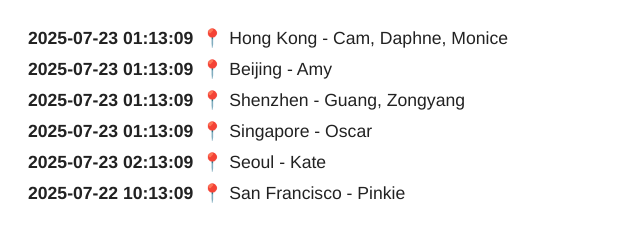
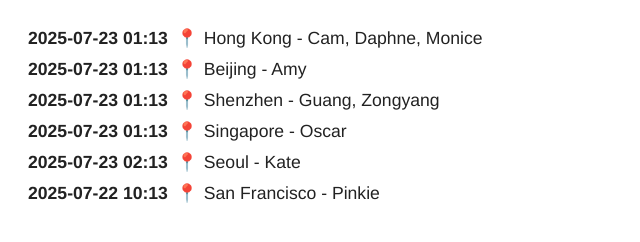
Before and after one commit to snowkate/world-clock-widget, a plain HTML site: page index.html in a window 1280 px wide. Shown: the whole page, without its empty margins (0-640 px from the left). Drawn offline with Linux system fonts and the light colour scheme.

Commit message:
Update index.html

```diff
--- a/index.html
+++ b/index.html
@@ -51,7 +51,6 @@
         hour12: false,
         hour: "2-digit",
         minute: "2-digit",
-        second: "2-digit"
       });
 
       const div = document.createElement("div");
```
